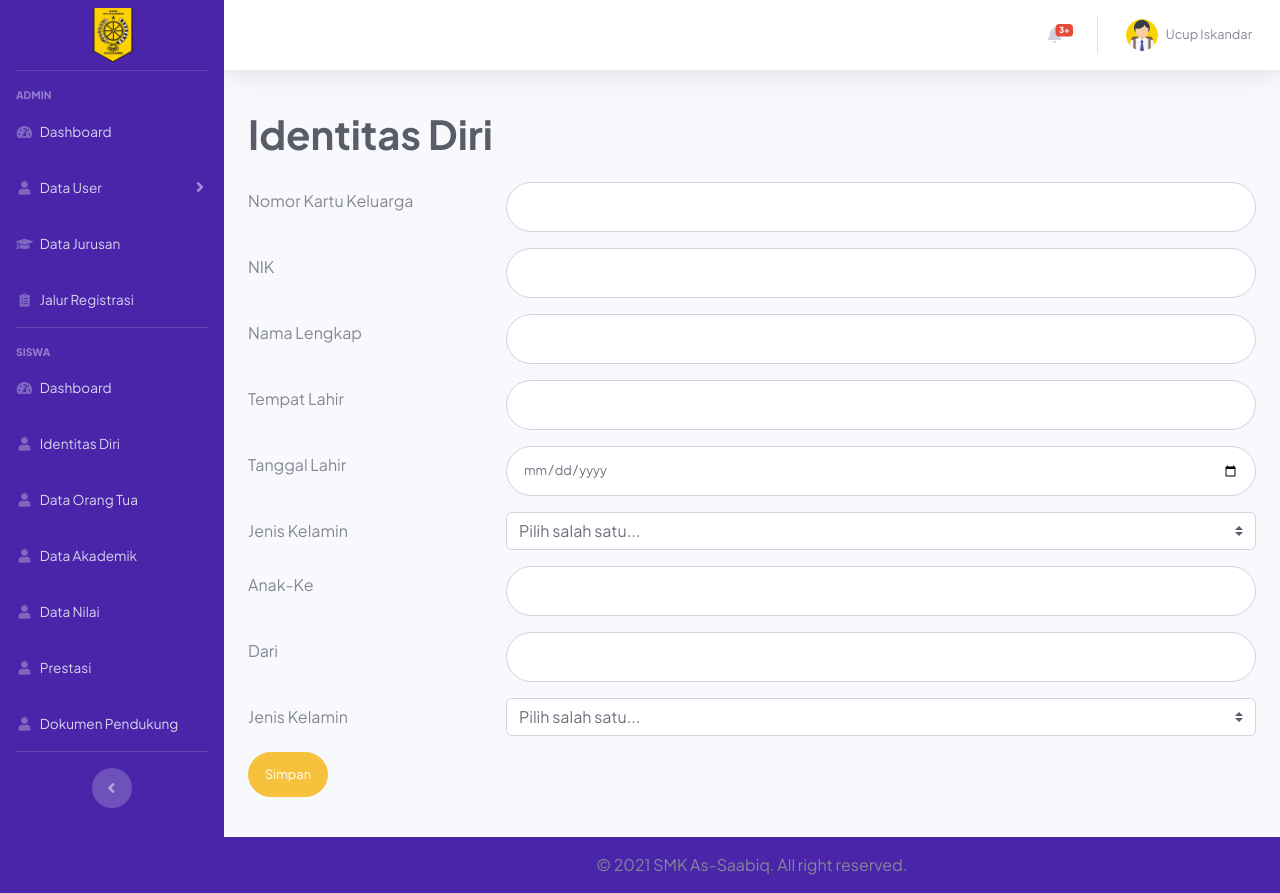
After one commit to ilhm-rai/ppdb-smk-as-saabiq, a CodeIgniter 4 app: template app/Views/dashboard/siswa/identitas/index.php in a window 1280 px wide. The commit adds this page. Run offline with PHP 8.4 and a stand-in for CodeIgniter, Linux system fonts and the light colour scheme; the template is opened without the code that fills it, so the values that code supplies are empty; some libraries are stand-ins or nearby versions.

Commit message:
Add view siswa akademik, identitas, ortu, nilai, prestasi, dokumen

```diff
--- /dev/null
+++ b/app/Views/dashboard/siswa/identitas/index.php
@@ -0,0 +1,115 @@
+<?= $this->extend('templates/dashboard'); ?>
+
+<!-- End Banner -->
+<?= $this->section('content'); ?>
+
+<!-- Page Heading -->
+<section class="py-3 mb-4">
+  <div class="d-sm-flex align-items-center justify-content-between mb-4">
+    <h3 class="content-heading mb-0 text-gray-800">Identitas Diri</h3>
+  </div>
+
+  <form action="/siswa/indentitas/save" method="post" class="user" enctype="multipart/form-data">
+    <?= csrf_field(); ?>
+
+    <div class="form-group row">
+      <label for="kk" class="col-3 col-form-label">Nomor Kartu Keluarga</label>
+      <div class="col-9">
+        <input type="text" class="form-control form-control-user <?= ($validation->hasError('kk') ? 'is-invalid' : ''); ?>" id="kk" name="kk">
+        <div class="invalid-feedback">
+          <?= $validation->getError('kk'); ?>
+        </div>
+      </div>
+    </div>
+    <div class="form-group row">
+      <label for="nik" class="col-3 col-form-label">NIK</label>
+      <div class="col-9">
+        <input type="text" class="form-control form-control-user <?= ($validation->hasError('nik') ? 'is-invalid' : ''); ?>" id="nik" name="nik">
+        <div class="invalid-feedback">
+          <?= $validation->getError('nik'); ?>
+        </div>
+      </div>
+    </div>
+    <div class="form-group row">
+      <label for="nama" class="col-3 col-form-label">Nama Lengkap</label>
+      <div class="col-9">
+        <input type="text" class="form-control form-control-user <?= ($validation->hasError('nama') ? 'is-invalid' : ''); ?>" id="nama" name="nama">
+        <div class="invalid-feedback">
+          <?= $validation->getError('nama'); ?>
+        </div>
+      </div>
+    </div>
+    <div class="form-group row">
+      <label for="tempat-lahir" class="col-3 col-form-label">Tempat Lahir</label>
+      <div class="col-9">
+        <input type="text" class="form-control form-control-user <?= ($validation->hasError('tempat-lahir') ? 'is-invalid' : ''); ?>" id="tempat-lahir" name="tempat-lahir">
+        <div class="invalid-feedback">
+          <?= $validation->getError('tempat-lahir'); ?>
+        </div>
+      </div>
+    </div>
+    <div class="form-group row">
+      <label for="tanggal-lahir" class="col-3 col-form-label">Tanggal Lahir</label>
+      <div class="col-9">
+        <input type="date" class="form-control form-control-user <?= ($validation->hasError('tanggal-lahir') ? 'is-invalid' : ''); ?>" id="tanggal-lahir" name="tanggal-lahir">
+        <div class="invalid-feedback">
+          <?= $validation->getError('tanggal-lahir'); ?>
+        </div>
+      </div>
+    </div>
+    <div class="form-group row">
+      <label for="jenis-kelamin" class="col-3 col-form-label">Jenis Kelamin</label>
+      <div class="col-9">
+        <select class="custom-select" id="jenis-kelamin" name="jenis-kelamin">
+          <option selected>Pilih salah satu...</option>
+          <option value="Laki-laki">Laki-laki</option>
+          <option value="Perempuan">Perempuan</option>
+        </select>
+      </div>
+    </div>
+    <div class="form-group row">
+      <label for="anak-ke" class="col-3 col-form-label">Anak-Ke</label>
+      <div class="col-9">
+        <input type="number" class="form-control form-control-user <?= ($validation->hasError('anak-ke') ? 'is-invalid' : ''); ?>" id="anak-ke" name="anak-ke">
+        <div class="invalid-feedback">
+          <?= $validation->getError('anak-ke'); ?>
+        </div>
+      </div>
+    </div>
+    <div class="form-group row">
+      <label for="jml-anak" class="col-3 col-form-label">Dari</label>
+      <div class="col-9">
+        <input type="number" class="form-control form-control-user <?= ($validation->hasError('jml-anak') ? 'is-invalid' : ''); ?>" id="jml-anak" name="jml-anak">
+        <div class="invalid-feedback">
+          <?= $validation->getError('jml-anak'); ?>
+        </div>
+      </div>
+    </div>
+    <div class="form-group row">
+      <label for="agama" class="col-3 col-form-label">Jenis Kelamin</label>
+      <div class="col-9">
+        <select class="custom-select" id="agama" name="agama">
+          <option selected>Pilih salah satu...</option>
+          <option value="Islam">Islam</option>
+          <option value="Kristen">Kristen</option>
+          <option value="Katolik">Katolik</option>
+          <option value="Hindu">Hindu</option>
+          <option value="Buddha">Buddha</option>
+          <option value="Konghucu">Konghucu</option>
+        </select>
+      </div>
+    </div>
+
+    <button type="submit" class="btn btn-warning btn-user btn-sm">Simpan</button>
+
+  </form>
+</section>
+<?= $this->endSection(); ?>
+
+<?= $this->section('script'); ?>
+<script>
+  $(document).ready(function() {
+    $('#dataUsers').DataTable();
+  });
+</script>
+<?= $this->endSection(); ?>
--- /dev/null
+++ b/app/Views/dashboard/siswa/index.php
@@ -0,0 +1 @@
+<?= $this->extend('templates/dashboard'); ?>
--- a/app/Views/templates/sidebar.php
+++ b/app/Views/templates/sidebar.php
@@ -46,7 +46,7 @@
   <!-- Nav Item Jalur Registrasi -->
   <li class="nav-item">
     <a class="nav-link" href="<?= base_url('admin/jalur'); ?>">
-      <i class="fas fa-fw fa-graduation-cap"></i>
+      <i class="fas fa-fw fa-clipboard-list"></i>
       <span>Jalur Registrasi</span></a>
   </li>
 
@@ -60,16 +60,41 @@
 
   <!-- Nav Item - Dashboard -->
   <li class="nav-item">
-    <a class="nav-link" href="index.html">
+    <a class="nav-link" href="/siswa/dashboard">
       <i class="fas fa-fw fa-tachometer-alt"></i>
       <span>Dashboard</span></a>
   </li>
 
   <!-- Nav Item - Tables -->
   <li class="nav-item">
-    <a class="nav-link" href="#">
+    <a class="nav-link" href="/siswa/identitas">
       <i class="fas fa-fw fa-user"></i>
-      <span>Data Diri</span></a>
+      <span>Identitas Diri</span></a>
+  </li>
+  <li class="nav-item">
+    <a class="nav-link" href="/siswa/ortu">
+      <i class="fas fa-fw fa-user"></i>
+      <span>Data Orang Tua</span></a>
+  </li>
+  <li class="nav-item">
+    <a class="nav-link" href="/siswa/akademik">
+      <i class="fas fa-fw fa-user"></i>
+      <span>Data Akademik</span></a>
+  </li>
+  <li class="nav-item">
+    <a class="nav-link" href="/siswa/nilai">
+      <i class="fas fa-fw fa-user"></i>
+      <span>Data Nilai</span></a>
+  </li>
+  <li class="nav-item">
+    <a class="nav-link" href="/siswa/prestasi">
+      <i class="fas fa-fw fa-user"></i>
+      <span>Prestasi</span></a>
+  </li>
+  <li class="nav-item">
+    <a class="nav-link" href="/siswa/dokumen">
+      <i class="fas fa-fw fa-user"></i>
+      <span>Dokumen Pendukung</span></a>
   </li>
 
   <!-- Divider -->
```
Also changed, not shown: app/Controllers/Siswa/Akademik.php (added, +17 -0 lines), app/Controllers/Siswa/Dashboard.php (added, +16 -0 lines), app/Controllers/Siswa/Dokumen.php (added, +17 -0 lines), app/Controllers/Siswa/Identitas.php (added, +17 -0 lines), app/Controllers/Siswa/Nilai.php (added, +17 -0 lines), app/Controllers/Siswa/Ortu.php (added, +17 -0 lines), app/Controllers/Siswa/Prestasi.php (added, +17 -0 lines), app/Views/dashboard/siswa/akademik/index.php (added, +64 -0 lines), app/Views/dashboard/siswa/dokumen/index.php (added, +77 -0 lines), app/Views/dashboard/siswa/nilai/index.php (added, +108 -0 lines), app/Views/dashboard/siswa/ortu/index.php (added, +124 -0 lines), app/Views/dashboard/siswa/prestasi/index.php (added, +61 -0 lines).
